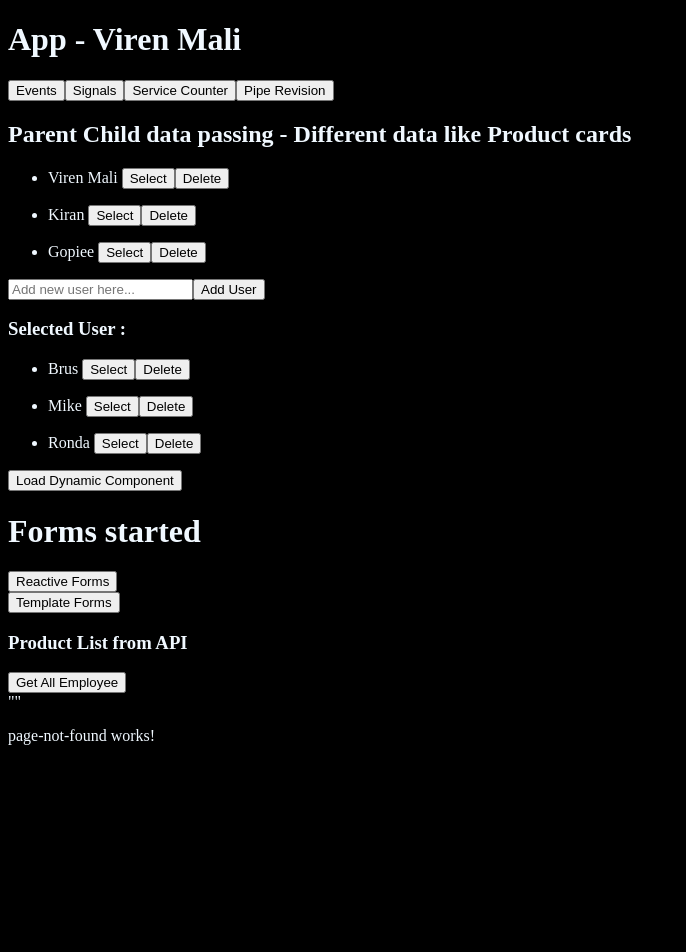
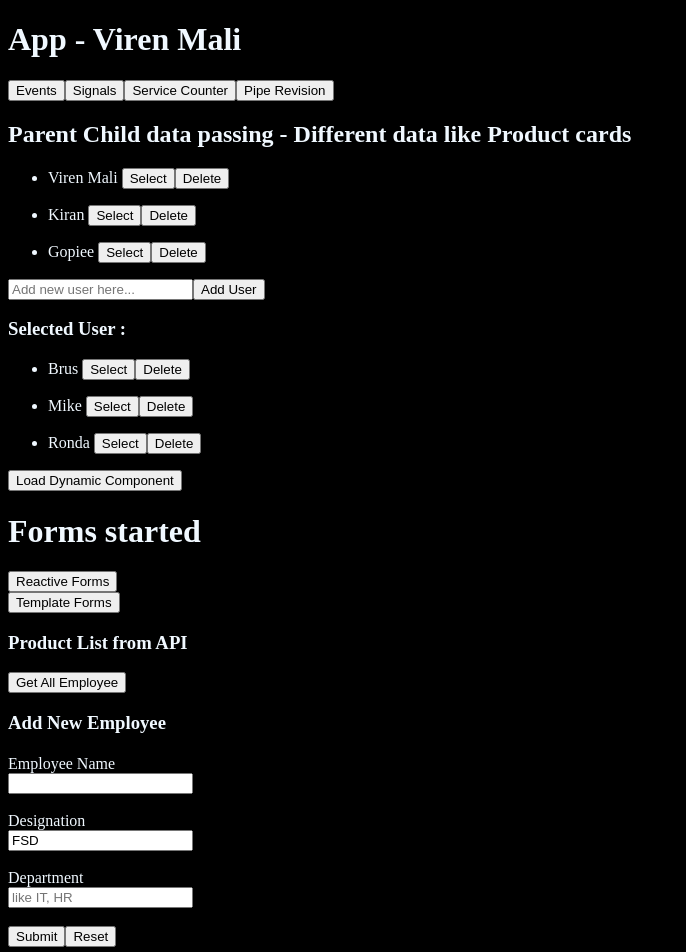
Before and after one commit to Virendra1807/Angular-Revision, an Angular app: page / in a window 1280 px wide. Shown: the top 952 px of the page, without its empty margins (0-686 px from the left). Before the commit the page ends 800 px from the top, so only its background shows below. Built offline with nearby package versions, Linux system fonts and the light colour scheme; no server answers.

Commit message:
Interfaces and Post method in angular

```diff
--- a/src/app/app.html
+++ b/src/app/app.html
@@ -49,7 +49,37 @@
 <button (click)="getAllEmp()">Get All Employee</button>
 
 <div>
-    <span>{{showEmpList() | json}}</span>
+    <ul>
+        @for(product of showEmpList(); track product.employeeID){
+        <li>EmployeeName : {{product.employeeName}}</li>
+        <li>Designation : {{product.designation}}</li>
+        <li style="border-bottom: 1px solid grey;">Department : {{product.department}}</li>
+        }
+    </ul>
+</div>
+
+<h3>Add New Employee</h3>
+<h4 style="color: rgb(180, 255, 60)!important;">{{statusMessage()}}</h4>
+<div>
+    <form [formGroup]="AddEmpData" (ngSubmit)="addEmp()" method="post">
+
+        <label for="employeeName">Employee Name </label><br>
+        <input type="text" formControlName="employeeName"><br>
+
+        @if (formGetter.get("employeeName")?.errors?.["required"] && formGetter.get("employeeName")?.touched) {
+        <span style="color: red;">Name is required</span>
+        }
+
+        <br>
+        <label for="employeeName">Designation </label><br>
+        <input type="text" formControlName="designation"><br><br>
+        <label for="employeeName">Department</label><br>
+        <input type="text" placeholder="like IT, HR" formControlName="department"><br><br>
+
+        <button>Submit</button>
+        <button (click)="AddEmpData.reset()">Reset</button>
+
+    </form>
 </div>
 
 
--- a/src/app/app.ts
+++ b/src/app/app.ts
@@ -1,14 +1,16 @@
 import { CommonModule } from '@angular/common';
 import { Component, signal, ViewChild, ViewContainerRef } from '@angular/core';
+import { FormControl, FormGroup, ReactiveFormsModule, Validators } from '@angular/forms';
 import { RouterLink, RouterOutlet } from '@angular/router';
 import { Child } from './child/child';
+import { EmployeeModel } from './datatypes/employee-model';
 import { DynamicComponentAtRuntime } from './dynamic-component-at-runtime/dynamic-component-at-runtime';
 import { EmployeeService } from './service/employee-service';
 import { ProductsDetails } from './services/products-details';
 
 @Component({
   selector: 'app-root',
-  imports: [RouterOutlet, RouterLink, Child, CommonModule],
+  imports: [RouterOutlet, RouterLink, Child, CommonModule, ReactiveFormsModule],
   templateUrl: './app.html',
   styleUrl: './app.css'
 })
@@ -60,12 +62,12 @@ export class App {
 
   }
 
-  showEmpList = signal<any>("");
+  showEmpList = signal<EmployeeModel[]>([]);
   getAllEmp() {
     this.empSer.getAllEmployees().subscribe({
       next: (data) => {
-        console.log(data[0]);
-        this.showEmpList.set(data[0]);
+        console.log(data);
+        this.showEmpList.set(data);
       },
       error: (err) => {
         console.error(err.message);
@@ -73,6 +75,43 @@ export class App {
       }
     })
   }
+  AddEmpData = new FormGroup({
+
+    employeeName: new FormControl("", {
+      validators: [Validators.required],
+      nonNullable: true
+    }),
+
+    designation: new FormControl("FSD", {
+      nonNullable: true
+    }),
+
+    department: new FormControl<string | null>(null)
+
+  });
+
+  get formGetter() {
+    return this.AddEmpData;
+  }
+
+  statusMessage = signal<string>("");
+  addEmp() {
+    const empdata: EmployeeModel = this.AddEmpData.getRawValue();
+
+    console.log(this.AddEmpData.value);
+    if (this.AddEmpData.valid) {
+      this.empSer.addNewEmp(empdata).subscribe({
+        next: (res) => {
+          this.statusMessage.set(res);
+        },
+        error: (err) => {
+          console.log(err.message, err.status)
+          this.statusMessage.set(err.message + err.status);
+        }
+      })
+    }
+  }
+
 
 
 }
--- /dev/null
+++ b/src/app/datatypes/employee-model.ts
@@ -0,0 +1,8 @@
+export interface EmployeeModel {
+
+    employeeID?: number,
+    employeeName: string,
+    department: string | null,
+    designation: string
+
+}
--- a/src/app/service/employee-service.ts
+++ b/src/app/service/employee-service.ts
@@ -1,5 +1,6 @@
 import { HttpClient } from '@angular/common/http';
 import { Injectable } from '@angular/core';
+import { EmployeeModel } from '../datatypes/employee-model';
 
 @Injectable({
   providedIn: 'root',
@@ -12,7 +13,16 @@ export class EmployeeService {
 
 
   getAllEmployees() {
-    return this.http.get<any>(this.apiUrl + "/GetAllEmp");
+    return this.http.get<EmployeeModel[]>(`${this.apiUrl}/GetAllEmp`);
   }
 
+  addNewEmp(data: EmployeeModel) {
+    return this.http.post(`${this.apiUrl}/AddEmployee`,
+      data,
+      { responseType: 'text' }
+    )
+  }
+
+
+
 }
```
